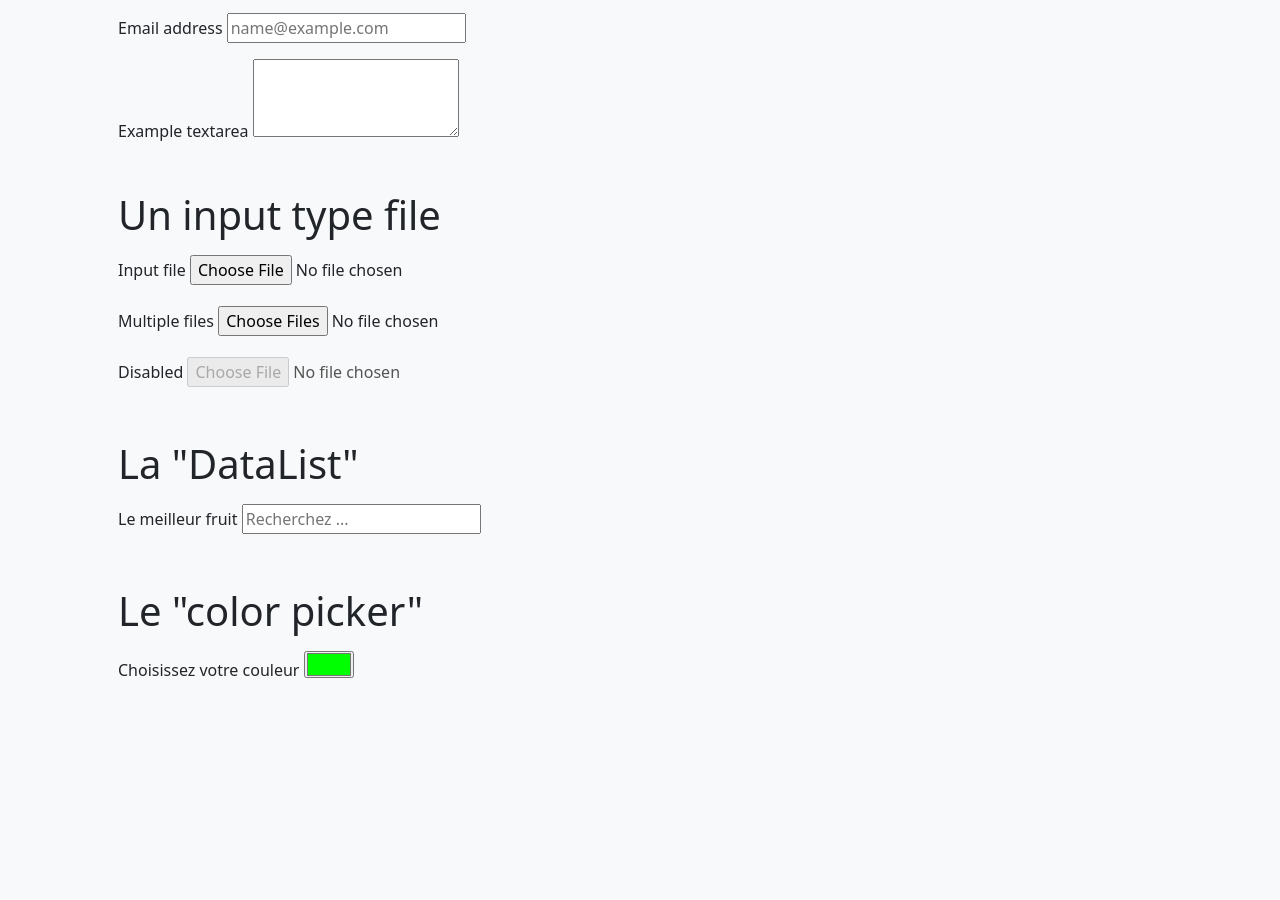
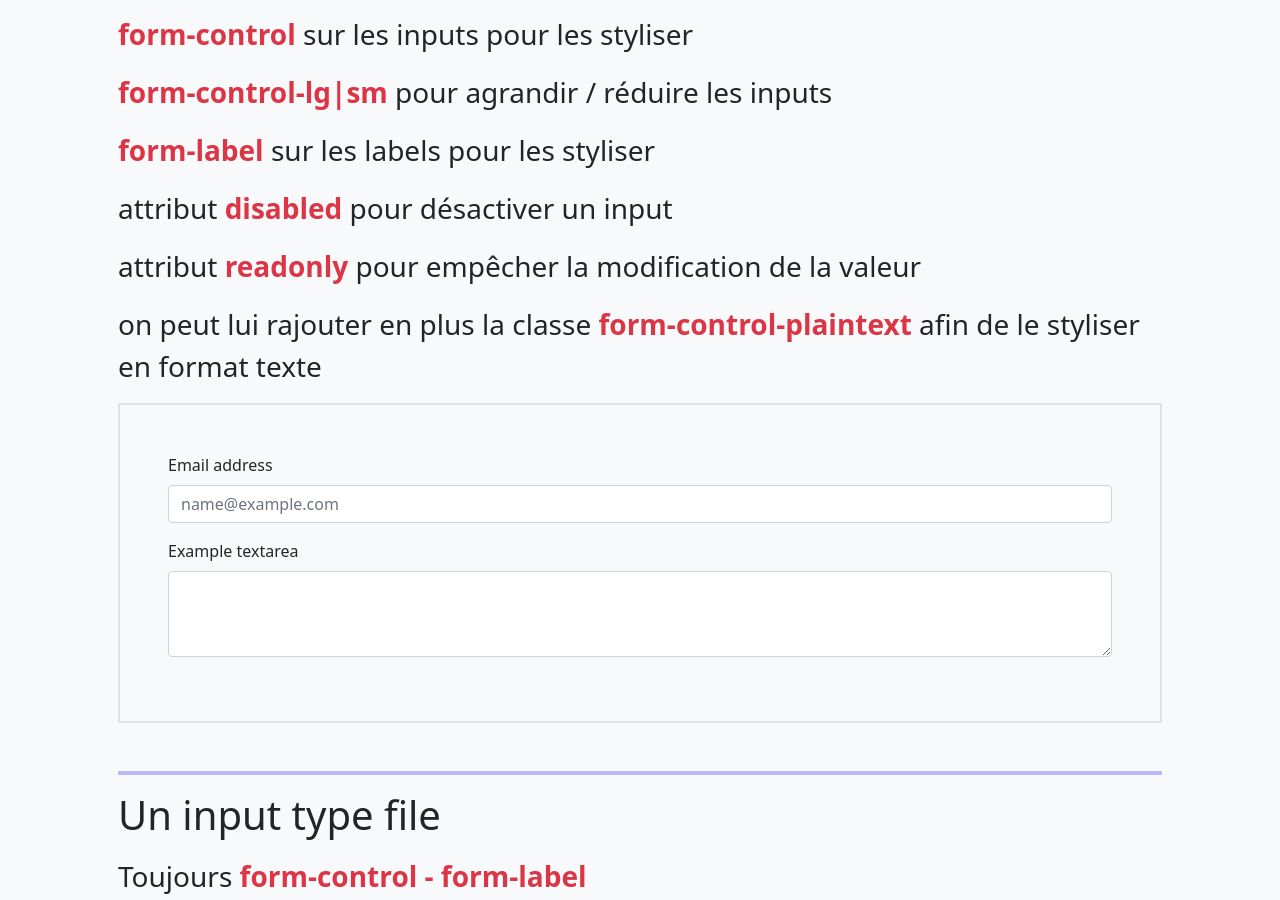
Before and after one commit to prestationweb42/Formation-Bootstrap-5, a plain HTML site: page 1. Sandbox/4. Formulaires/1. Les formulaires avec BT.html in a window 1280 px wide. Shown: the part 458-1358 px from the top of the page. Before the commit the page ends 1212 px from the top, so only its background shows below. Drawn offline with nearby package versions, Linux system fonts and the light colour scheme.

Commit message:
Lesson 4.Formulaires 1.Formulaires BT-HTML

```diff
--- a/1. Sandbox/4. Formulaires/1. Les formulaires avec BT.html
+++ b/1. Sandbox/4. Formulaires/1. Les formulaires avec BT.html
@@ -1,118 +1,176 @@
 <!DOCTYPE html>
 <html lang="en">
-
     <head>
-    <meta charset="UTF-8">
-    <meta http-equiv="X-UA-Compatible" content="IE=edge">
-    <meta name="viewport" content="width=device-width, initial-scale=1.0">
+        <meta charset="UTF-8" />
+        <meta http-equiv="X-UA-Compatible" content="IE=edge" />
+        <meta name="viewport" content="width=device-width, initial-scale=1.0" />
         <title>Bootstrap Sandbox</title>
-    <link href="https://cdn.jsdelivr.net/npm/bootstrap@5.1.3/dist/css/bootstrap.min.css" rel="stylesheet"
-        integrity="sha384-1BmE4kWBq78iYhFldvKuhfTAU6auU8tT94WrHftjDbrCEXSU1oBoqyl2QvZ6jIW3" crossorigin="anonymous">
+        <link
+            href="https://cdn.jsdelivr.net/npm/bootstrap@5.1.3/dist/css/bootstrap.min.css"
+            rel="stylesheet"
+            integrity="sha384-1BmE4kWBq78iYhFldvKuhfTAU6auU8tT94WrHftjDbrCEXSU1oBoqyl2QvZ6jIW3"
+            crossorigin="anonymous"
+        />
     </head>
 
     <body class="bg-light text-dark">
-    <a href="../home.html" class="btn btn-primary text-light bg-dark btn-outline-dark">< Retour au Menu</a >
-
+        <a
+            href="../home.html"
+            class="btn btn-primary text-light bg-dark btn-outline-dark"
+            >< Retour au Menu</a
+        >
 
         <h1 class="text-center mt-5 display-3">Formulaires</h1>
         <h2 class="text-center mb-5 display-5">La base</h2>
 
         <div class="container mb-4">
             <ul class="nav nav-pills justify-content-center row gy-3 gx-3">
-            <li class="nav-item col-12 col-sm-6 col-lg-3 col-xl-2 text-center ">
-                <a class="p-2 d-block h-100 d-flex align-items-center justify-content-center text-light  btn btn-primary"
-                    href="./1. Les formulaires avec BT.html">Les Formulaires</a>
+                <li
+                    class="nav-item col-12 col-sm-6 col-lg-3 col-xl-2 text-center"
+                >
+                    <a
+                        class="p-2 d-block h-100 d-flex align-items-center justify-content-center text-light btn btn-primary"
+                        href="./1. Les formulaires avec BT.html"
+                        >Les Formulaires</a
+                    >
                 </li>
-            <li class="nav-item col-12 col-sm-6 col-lg-3 col-xl-2 text-center">
-              <a class="p-2 d-block h-100 d-flex align-items-center justify-content-center    btn btn-outline-primary"
-              href="./2. Styliser les inputs.html">Styliser les inputs</a>
+                <li
+                    class="nav-item col-12 col-sm-6 col-lg-3 col-xl-2 text-center"
+                >
+                    <a
+                        class="p-2 d-block h-100 d-flex align-items-center justify-content-center btn btn-outline-primary"
+                        href="./2. Styliser les inputs.html"
+                        >Styliser les inputs</a
+                    >
                 </li>
-            <li class="nav-item col-12 col-sm-6 col-lg-3 col-xl-2 text-center">
-                <a class="p-2 d-block h-100 d-flex align-items-center justify-content-center    btn btn-outline-primary"
-                  href="./3. Select-Check-Radios-Range.html">Divers</a>
+                <li
+                    class="nav-item col-12 col-sm-6 col-lg-3 col-xl-2 text-center"
+                >
+                    <a
+                        class="p-2 d-block h-100 d-flex align-items-center justify-content-center btn btn-outline-primary"
+                        href="./3. Select-Check-Radios-Range.html"
+                        >Divers</a
+                    >
                 </li>
-            <li class="nav-item col-12 col-sm-6 col-lg-3 col-xl-2 text-center">
-                <a class="p-2 d-block h-100 d-flex align-items-center justify-content-center    btn btn-outline-primary"
-                  href="./4. Validation.html">Validation</a>
+                <li
+                    class="nav-item col-12 col-sm-6 col-lg-3 col-xl-2 text-center"
+                >
+                    <a
+                        class="p-2 d-block h-100 d-flex align-items-center justify-content-center btn btn-outline-primary"
+                        href="./4. Validation.html"
+                        >Validation</a
+                    >
                 </li>
             </ul>
         </div>
 
-    <hr>
+        <hr />
 
         <!-- Début de la Leçon -->
         <div class="container p-5">
+            <h2 class="display-6 mb-3">Un formulaire de base</h2>
+            <p class="fs-3"><span class="text-danger fw-bold">form-control</span> sur les inputs pour les styliser</p>
+            <p class="fs-3"><span class="text-danger fw-bold">form-control-lg|sm</span> pour agrandir / réduire les inputs</p>
+            <p class="fs-3"><span class="text-danger fw-bold">form-label</span> sur les labels pour les styliser</p>
+            <p class="fs-3">attribut <span class="text-danger fw-bold">disabled</span> pour désactiver un input</p>
+            <p class="fs-3">attribut <span class="text-danger fw-bold">readonly</span> pour empêcher la modification de la valeur</p>
+            <p class="fs-3">on peut lui rajouter en plus la classe <span class="text-danger fw-bold">form-control-plaintext</span> afin de le styliser en format texte</p>
 
-        <h2 class="display-6 mb-3">Un formulaire de base </h2>
 
-        <!-- [form-control] sur les inputs pour les styliser -->
-        <!-- [form-control-lg|sm] pour agrandir / réduire les inputs -->
-        <!-- [form-label] sur les labels pour les styliser -->
-        <!-- attribut *disabled* pour désactiver un input -->
-        <!-- attribut *readonly*  pour empêcher la modification de la valeur
-             on peut lui rajouter en plus la classe [form-control-plaintext] afin de le styliser en format texte.
-        -->
-
-        <form>
+            <form class="border border-2 p-5">
                 <div class="mb-3">
-            <label for="exampleFormControlInput1" class="">Email address</label>
-            <input type="email" class="" id="exampleFormControlInput1" placeholder="name@example.com">
+                    <label for="exampleFormControlInput1" class="form-label"
+                        >Email address</label
+                    >
+                    <input
+                        type="email"
+                        class="form-control"
+                        id="exampleFormControlInput1"
+                        placeholder="name@example.com"
+                    />
                 </div>
                 <div class="mb-3">
-            <label for="exampleFormControlTextarea1" class="">Example textarea</label>
-            <textarea class="" id="exampleFormControlTextarea1" rows="3"></textarea>
+                    <label for="exampleFormControlTextarea1" class="form-label"
+                        >Example textarea</label
+                    >
+                    <textarea
+                        class="form-control"
+                        id="exampleFormControlTextarea1"
+                        rows="3"
+                    ></textarea>
                 </div>
             </form>
 
-
-        <h2 class="display-6 mt-5 mb-3">Un input type file </h2>
-
+            <!-- Input type file -->
+            <hr class="mt-5" style="border: 2px solid blue" />
+            <h2 class="display-6 mb-3">Un input type file</h2>
+            <p class="fs-3">Toujours <span class="text-danger fw-bold">form-control - form-label</span></p>
             <!-- [form-control] sur l'input et c'est bon ! -->
             <!-- attribut *multiple* pour en sélectionner plusieurs -->
             <!-- attribut *disabled* pour désactiver -->
 
-        <div class="mb-3">
+            <div class="mb-3 border border-2 p-5">
                 <label for="formFile" class="form-label">Input file</label>
-          <input class="" type="file" id="formFile">
+                <input class="form-control" type="file" id="formFile" />
             </div>
 
-        <div class="mb-3">
-          <label for="formFileMultiple" class="form-label">Multiple files</label>
-          <input class="" type="file" id="formFileMultiple" multiple>
+            <div class="mb-3 border border-2 p-5">
+                <label for="formFileMultiple" class="form-label"
+                    >Multiple files</label
+                >
+                <input class="form-control" type="file" id="formFileMultiple" multiple />
             </div>
 
-        <div class="mb-3">
-          <label for="formFileDisabled" class="form-label">Disabled</label>
-          <input class="" type="file" id="formFileDisabled" disabled>
+            <div class="mb-3 border border-2 p-5">
+                <label for="formFileDisabled" class="form-label"
+                    >Disabled</label
+                >
+                <input class="form-control" type="file" id="formFileDisabled" disabled />
             </div>
 
-
-        <h2 class="display-6 mt-5 mb-3">La "DataList"</h2>
+            <!-- DataList -->
+            <hr class="mt-5" style="border: 2px solid blue" />
+            <h2 class="display-6 mb-3">La "DataList" ou liste avec des options</h2>
+            <p class="fs-3">Toujours <span class="text-danger fw-bold">form-control - form-label</span></p>
 
             <!-- [form-control] tout simplement, tout en respectant la syntaxe des "datalists" -->
+              <div class="mb-3 border border-2 p-5">
 
-        <label for="exampleDataList" class="form-label">Le meilleur fruit</label>
-        <input class="" list="datalistOptions" id="exampleDataList" placeholder="Recherchez ...">
+                 <label for="exampleDataList" class="form-label"
+                 >Le meilleur fruit</label
+                 >
+                 <input
+                 class="form-control"
+                 list="datalistOptions"
+                 id="exampleDataList"
+                 placeholder="Recherchez ..."
+                 />
                  <datalist id="datalistOptions">
-          <option value="Orange">
-          <option value="Melon">
-          <option value="Pomme">
-          <option value="Cerises">
-          <option value="Ananas">
+                   <option value="Orange"></option>
+                   <option value="Melon"></option>
+                   <option value="Pomme"></option>
+                   <option value="Cerises"></option>
+                   <option value="Ananas"></option>
                   </datalist>
-
-
-        <h2 class="display-6 mt-5 mb-3">Le "color picker"</h2>
-
-        <!-- [form-control + form-control-color] -->
-
-        <div class="mb-3">
-          <label for="exampleColorInput" class="form-label">Choisissez votre couleur</label>
-          <input type="color" class="" id="exampleColorInput" value="#00FF00" title="Choisissez votre couleur">
               </div>
 
+            <!-- Color picker -->
+            <hr class="mt-5" style="border: 2px solid blue" />
+            <h2 class="display-6 mb-3">Le "color picker"</h2>
+            <p class="fs-3">Toujours <span class="text-danger fw-bold">form-control - form-label et form-control-color</span></p>
 
-
+            <div class="mb-3 border border-2 p-5">
+                <label for="exampleColorInput" class="form-label"
+                    >Choisissez votre couleur</label
+                >
+                <input
+                    type="color"
+                    class=""
+                    id="exampleColorInput"
+                    value="#00FF00"
+                    title="Choisissez votre couleur"
+                />
+            </div>
         </div>
     </body>
 </html>
```
Lines whose indentation alone changed are shown as unchanged.
